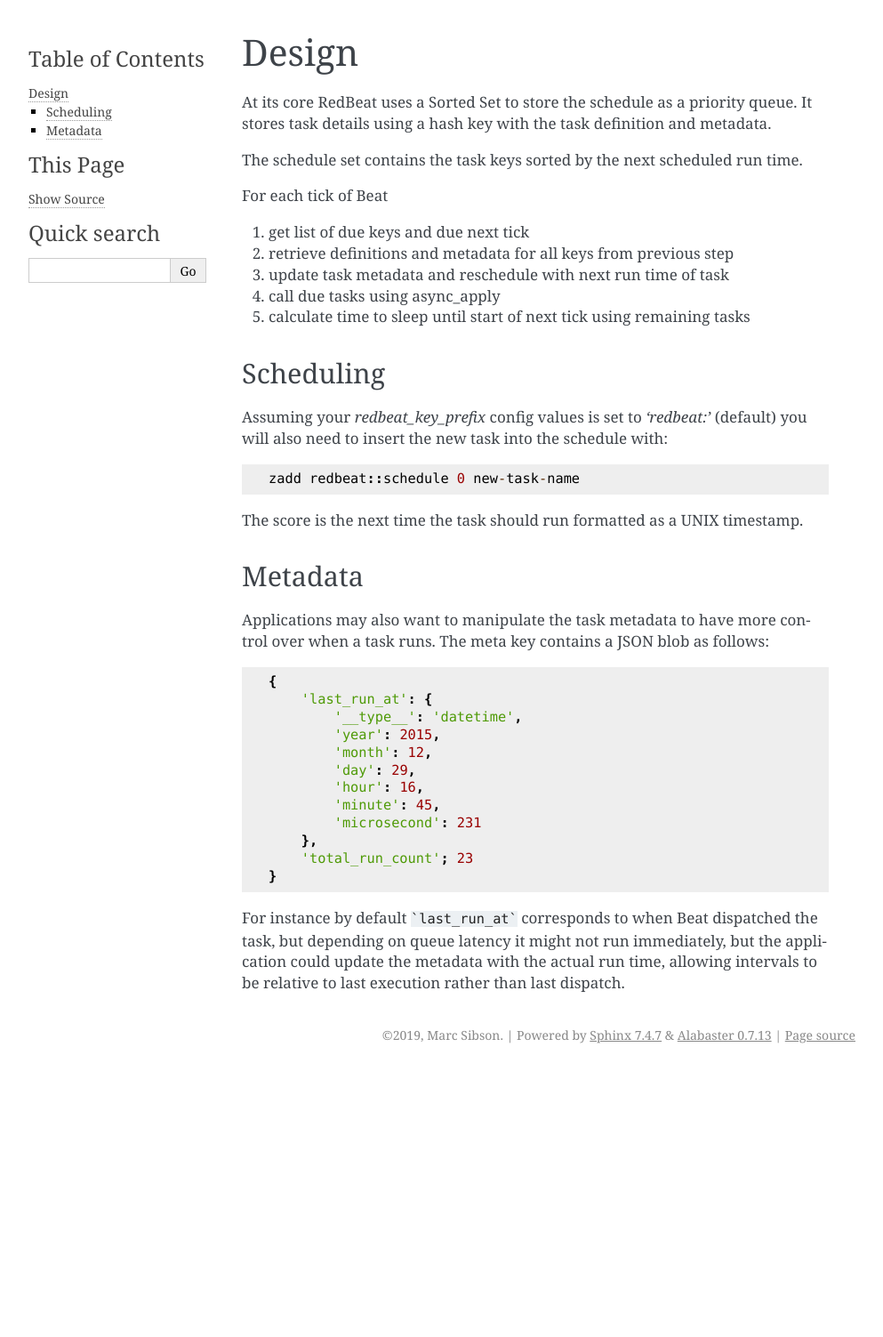
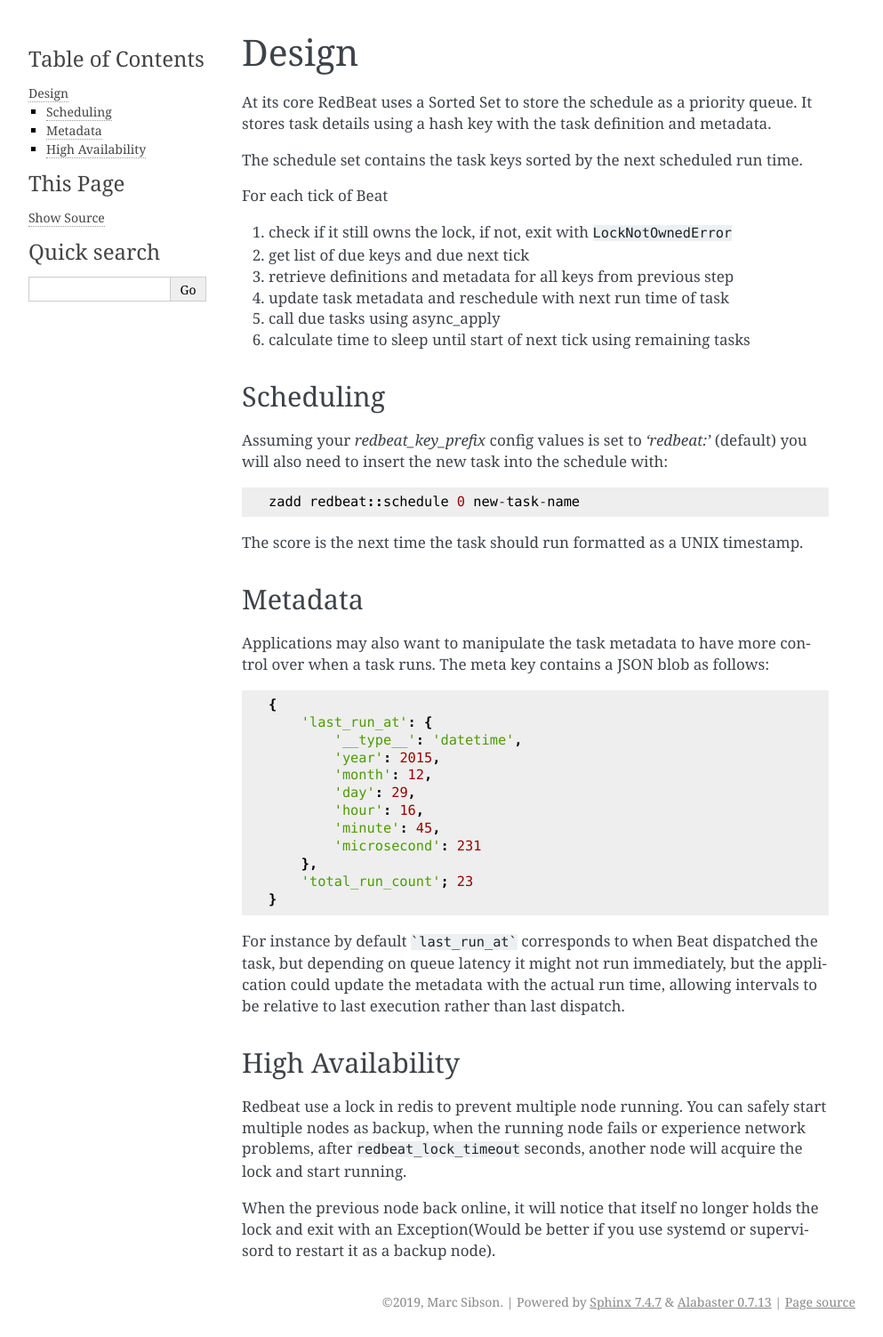
Before and after one commit to sibson/redbeat, a Sphinx documentation site: the page built from docs/design.rst, in a window 1280 px wide. Shown: the whole page at 89% size, without its empty margins (148-1141 px from the left). Built offline with Sphinx 7.4.7, drawn with Linux system fonts in a browser that asks for light colours; before the commit the page ends 1203 px from its top, so only the background shows below that.

Commit message:
update docs: move to sphinx

````diff
--- a/docs/design.rst
+++ b/docs/design.rst
@@ -8,6 +8,8 @@ It stores task details using a hash key with the task definition and metadata.
 The schedule set contains the task keys sorted by the next scheduled run time.
 
 For each tick of Beat
+
+#. check if it still owns the lock, if not, exit with ``LockNotOwnedError``
 
 #. get list of due keys and due next tick
 
@@ -49,3 +51,15 @@ The meta key contains a JSON blob as follows::
 
 For instance by default ```last_run_at``` corresponds to when Beat dispatched the task, but depending on queue latency it might not run immediately, but the application could update the metadata with
 the actual run time, allowing intervals to be relative to last execution rather than last dispatch.
+
+High Availability
+~~~~~~~~~~~~~~~~~
+
+Redbeat use a lock in redis to prevent multiple node running.
+You can safely start multiple nodes as backup, when the running node fails or
+experience network problems, after ``redbeat_lock_timeout`` seconds,
+another node will acquire the lock and start running.
+
+When the previous node back online, it will notice that itself no longer holds
+the lock and exit with an Exception(Would be better if you use systemd or supervisord
+to restart it as a backup node).
````
